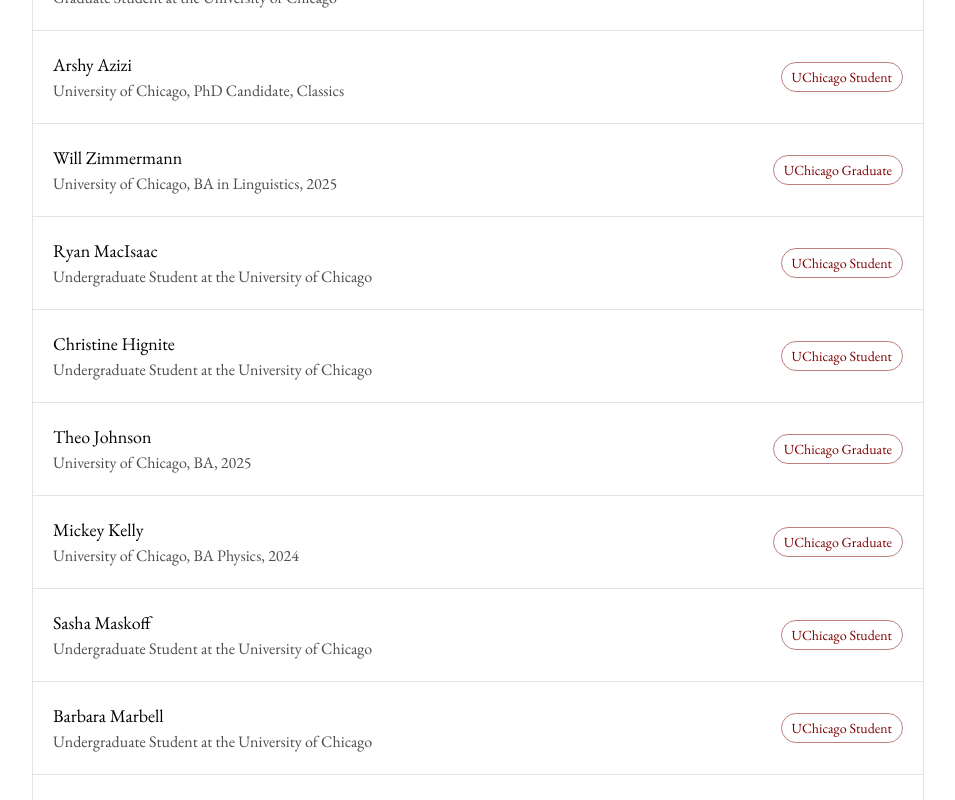
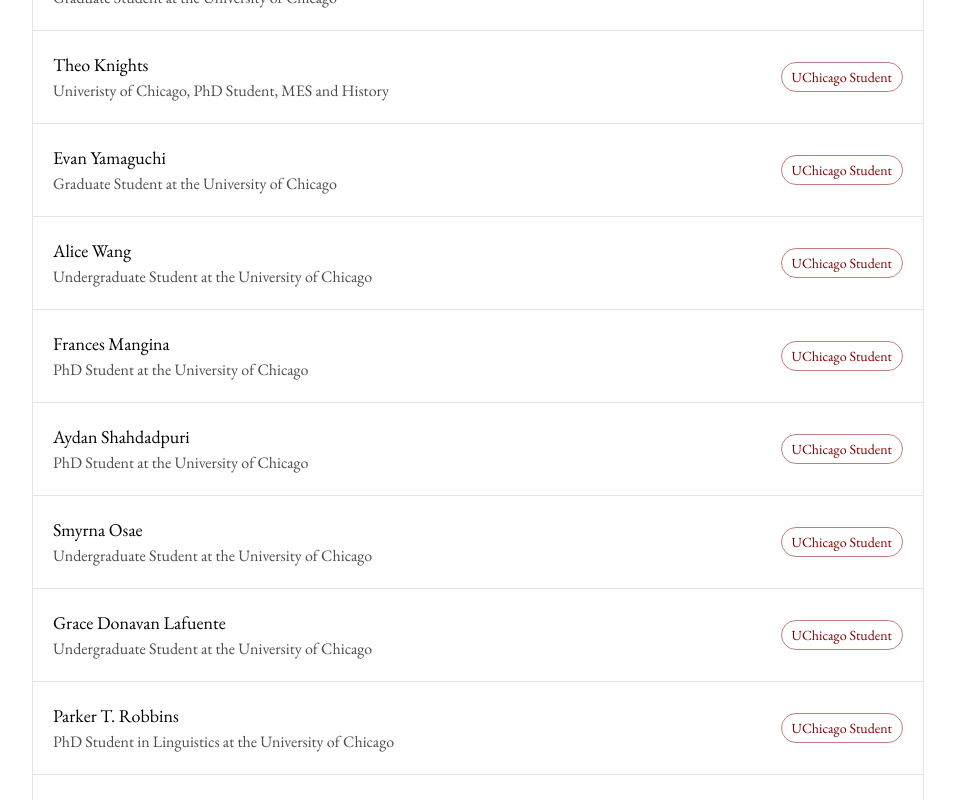
Before and after one commit to zroe1/uchicago-open-letter, a Next.js app: page / in a window 1280 px wide. Shown: the part 4780-5580 px from the top of the page, without its empty margins (316-1271 px from the left). Built offline with nearby package versions, Linux system fonts and the light colour scheme.

Commit message:
more signatures

```diff
--- a/src/app/page.tsx
+++ b/src/app/page.tsx
@@ -468,6 +468,139 @@
                 {
                   name: "Ziyu Feng",
                   title: "Graduate Student at the University of Chicago",
+                  badge: "UChicago Student",
+                  badgeType: "normal",
+                },
+                {
+                  name: "Theo Knights",
+                  title: "Univeristy of Chicago, PhD Student, MES and History",
+                  badge: "UChicago Student",
+                  badgeType: "normal",
+                },
+                {
+                  name: "Evan Yamaguchi",
+                  title: "Graduate Student at the University of Chicago",
+                  badge: "UChicago Student",
+                  badgeType: "normal",
+                },
+                {
+                  name: "Alice Wang",
+                  title: "Undergraduate Student at the University of Chicago",
+                  badge: "UChicago Student",
+                  badgeType: "normal",
+                },
+                {
+                  name: "Frances Mangina",
+                  title: "PhD Student at the University of Chicago",
+                  badge: "UChicago Student",
+                  badgeType: "normal",
+                },
+                {
+                  name: "Aydan Shahdadpuri",
+                  title: "PhD Student at the University of Chicago",
+                  badge: "UChicago Student",
+                  badgeType: "normal",
+                },
+                {
+                  name: "Smyrna Osae",
+                  title: "Undergraduate Student at the University of Chicago",
+                  badge: "UChicago Student",
+                  badgeType: "normal",
+                },
+                {
+                  name: "Grace Donavan Lafuente",
+                  title: "Undergraduate Student at the University of Chicago",
+                  badge: "UChicago Student",
+                  badgeType: "normal",
+                },
+                {
+                  name: "Parker T. Robbins",
+                  title: "PhD Student in Linguistics at the University of Chicago",
+                  badge: "UChicago Student",
+                  badgeType: "normal",
+                },
+                {
+                  name: "Madison Mathes",
+                  title: "Undergraduate Student at the University of Chicago",
+                  badge: "UChicago Student",
+                  badgeType: "normal",
+                },
+                {
+                  name: "Nathan Katkin",
+                  title: "PhD Student at the University of Chicago",
+                  badge: "UChicago Student",
+                  badgeType: "normal",
+                },
+                {
+                  name: "Vanessa Vaz",
+                  title: "Undergraduate Student at the University of Chicago",
+                  badge: "UChicago Student",
+                  badgeType: "normal",
+                },
+                {
+                  name: "Ye Ram Kim",
+                  title: "Graduate Student at the University of Chicago",
+                  badge: "UChicago Student",
+                  badgeType: "normal",
+                },
+                {
+                  name: "Surya Chinnappa",
+                  title: "Undergraduate Student at the University of Chicago",
+                  badge: "UChicago Student",
+                  badgeType: "normal",
+                },
+                {
+                  name: "Avery Winder",
+                  title: "Undergraduate Student at the University of Chicago",
+                  badge: "UChicago Student",
+                  badgeType: "normal",
+                },
+                {
+                  name: "Eliot Aguera y Arcas",
+                  title: "Undergraduate Student at the University of Chicago",
+                  badge: "UChicago Student",
+                  badgeType: "normal",
+                },
+                {
+                  name: "Elizabeth Harrison",
+                  title:
+                    "University of Chicago, English, Classics and Comparative Literature BA, 2025",
+                  badge: "UChicago Graduate",
+                  badgeType: "normal",
+                },
+                {
+                  name: "Mariska Kassi",
+                  title: "Undergraduate Student at the University of Chicago",
+                  badge: "UChicago Student",
+                  badgeType: "normal",
+                },
+                {
+                  name: "Sarah Ware",
+                  title: "Unversity of Chicago, Classical Studies and Medieval Studies AB, 2024",
+                  badge: "UChicago Graduate",
+                  badgeType: "normal",
+                },
+                {
+                  name: "Ashley Kulp",
+                  title: "Undergraduate Student at the University of Chicago",
+                  badge: "UChicago Student",
+                  badgeType: "normal",
+                },
+                {
+                  name: "Elizabeth Johnson",
+                  title: "Undergraduate Student at the University of Chicago",
+                  badge: "UChicago Student",
+                  badgeType: "normal",
+                },
+                {
+                  name: "Alexa Shepherd",
+                  title: "Undergraduate Student at the University of Chicago",
+                  badge: "UChicago Student",
+                  badgeType: "normal",
+                },
+                {
+                  name: "Josephine Barboriak",
+                  title: "Undergraduate Student at the University of Chicago",
                   badge: "UChicago Student",
                   badgeType: "normal",
                 },
```
